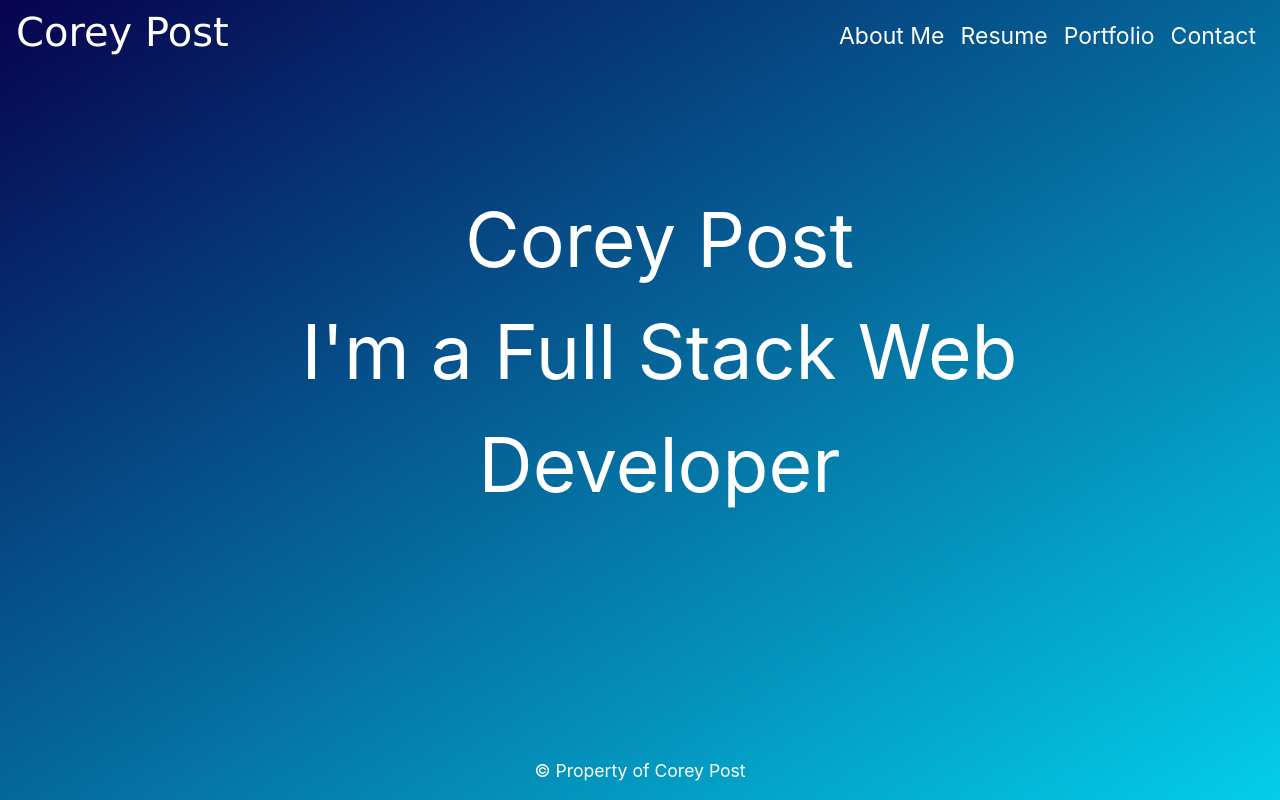
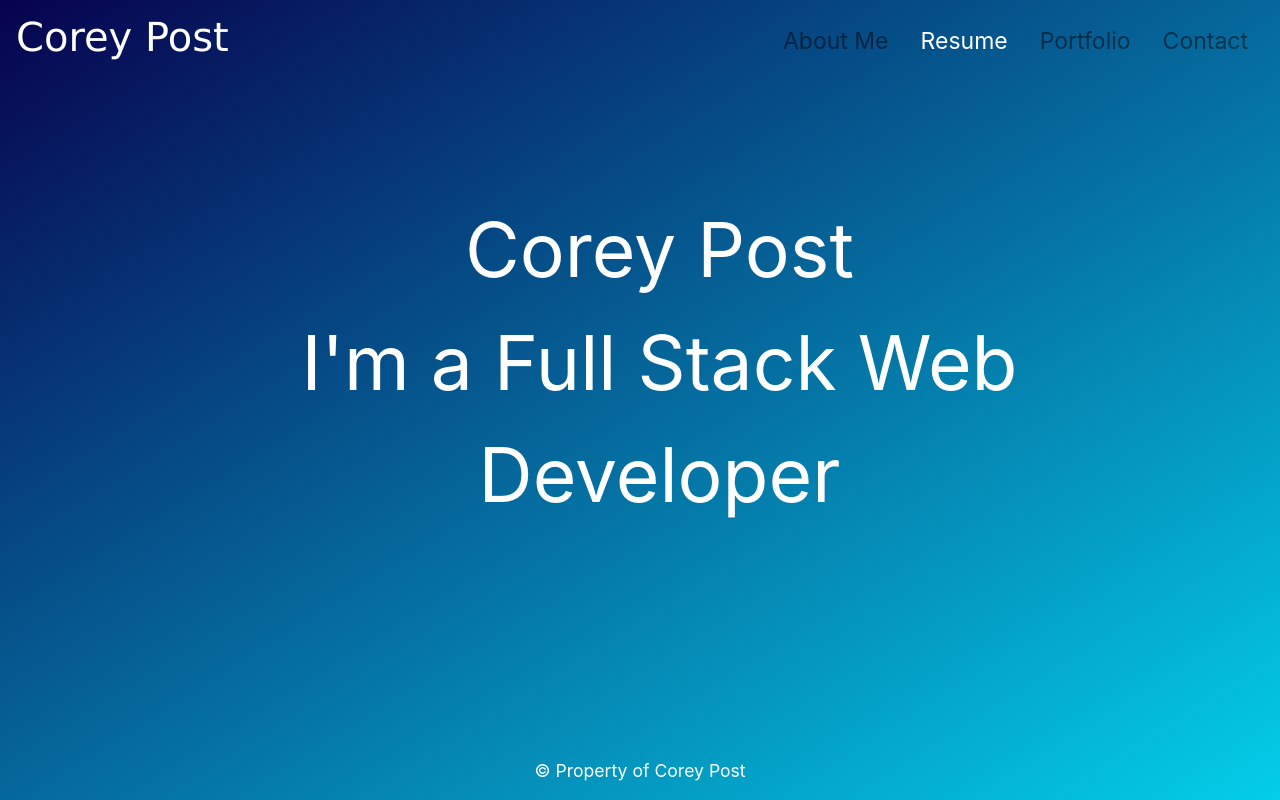
Before and after one commit to Eelektrick/React-Portfolio, a React (Create React App) app: page / in a window 1280 px wide. Built offline with nearby package versions, Linux system fonts and the light colour scheme.

Commit message:
updated navbar links to work in react

```diff
--- a/src/components/Header/index.js
+++ b/src/components/Header/index.js
@@ -1,35 +1,48 @@
-import React from "react";
+import React, {Component} from "react";
 import "./style.css";
 import Resume from "./CoreyPostResume.pdf";
 import {HashLink as Link} from "react-router-hash-link";
+import { render } from "@testing-library/react";
 
-// Depending on the current path, this component sets the "active" class on the appropriate navigation link item
-function Navbar() {
+class Navbar extends Component{
+  constructor(props){
+    super(props);
+    this.state = {
+      menu: false
+    };
+    this.toggleMenu = this.toggleMenu.bind(this);
+  }
+  toggleMenu(){
+    this.setState({ menu: !this.state.menu })
+  }
+  render() {
+    const show = (this.state.menu) ? "show" : "" ;
     return (
       <nav className="navbar navbar-expand-lg navbar-light absolute-top">
         <h1 id="fancy">Corey Post</h1>
         <button className="navbar-toggler btn btn-light" id="tButton" type="button" data-toggle="collapse" data-target="#navbarMenu">
             <span className="navbar-toggler-icon"></span>
         </button>
-      <div className="collapse navbar-collapse" id="navbarMenu">
+        <div className={"collapse navbar-collapse" + show} id="navbarMenu">
             <ul className="navbar-nav ml-auto navFont">
-              <li className="nav-item">
-                  <a className="nav-link text-white" to="/about">About Me</a>
+                <li className="nav-item nav-link text-white">
+                    <Link to="/about" className={window.location.pathname === "/about" || window.location.pathname === "/about" ? "nav-link active" : "nav-link"}>About Me</Link>
                 </li>
-              <li className="nav-item">
+                <li className="nav-item nav-link text-white">
                   {/*Found the code to open resume in a different tab from stack overflow*/}
-                  <a className="nav-link text-white" target="_blank" rel="noopener noreferrer" href={Resume}>Resume</a>
+                    <Link className="nav-link text-white" target="_blank" rel="noopener noreferrer" href={Resume}>Resume</Link>
                 </li>
-              <li className="nav-item">
-                  <a className="nav-link text-white" to="/portfolio">Portfolio</a>
+                <li className="nav-item nav-link text-white">
+                    <Link to="/portfolio" className={window.location.pathname === "/portfolio" || window.location.pathname === "/portfolio" ? "nav-link active" : "nav-link"}>Portfolio</Link>
                 </li>
-              <li className="nav-item">
-                  <a className="nav-link text-white" to="/contact">Contact</a>
+                <li className="nav-item nav-link text-white">
+                    <Link to="/contact" className={window.location.pathname === "/contact" || window.location.pathname === "/contact" ? "nav-link active" : "nav-link"}>Contact</Link>
                 </li>
             </ul>
         </div>
       </nav>
     );
   }
+}
 
 export default Navbar;
--- a/src/components/Intro/style.css
+++ b/src/components/Intro/style.css
@@ -15,7 +15,3 @@
 footer{
     position:absolute;
 }
-
-div > a:hover{
-    color: crimson;
-}
```
Lines whose indentation alone changed are shown as unchanged.
